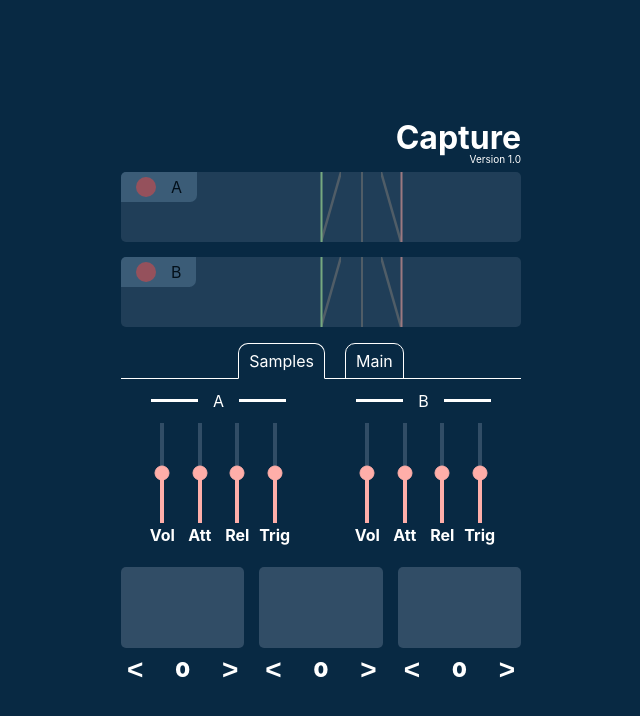
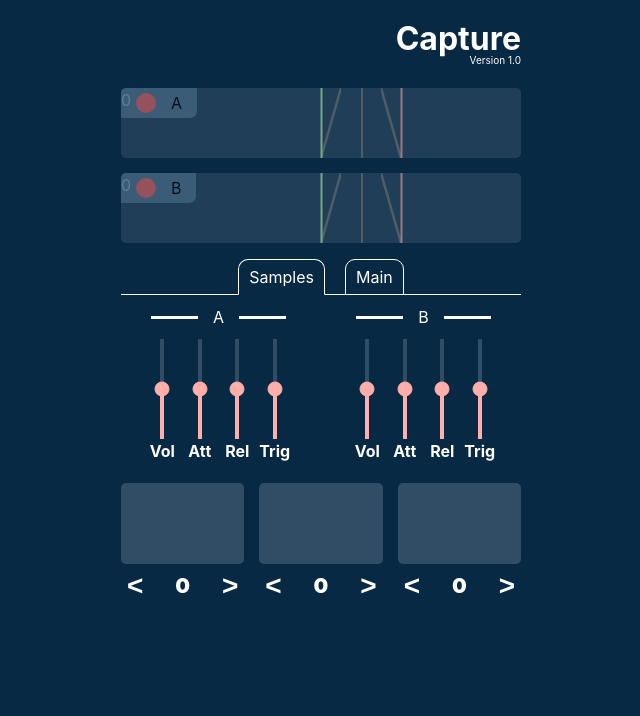
Before and after one commit to KRISCHOMAT/capture, a React (Vite) app: page / in a window 1280 px wide. Shown: the top 716 px of the page, without its empty margins (319-959 px from the left). Built offline with nearby package versions, Linux system fonts and the light colour scheme; no server answers.

Commit message:
debug waveform

```diff
--- a/src/components/WaveForm.tsx
+++ b/src/components/WaveForm.tsx
@@ -11,11 +11,11 @@ interface Props {
 const WaveForm = ({ name, index }: Props) => {
   const setStart = useAppState((state) => state.setStart);
   const setEnd = useAppState((state) => state.setEnd);
-  // const setRecording = useAppState((state) => state.setRecording);
+  const setRecording = useAppState((state) => state.setRecording);
   const envs = useAppState((state) => state.envs);
   const volume = useAppState((state) => state.samples[index].vol);
 
-  const { rec, filteredData } = useMediaRecorder();
+  const { rec, filteredData, audioBuffer } = useMediaRecorder();
 
   const [isMouseDown, setIsMouseDown] = useState(false);
   const [valueStart, setValueStart] = useState(50);
@@ -79,11 +79,11 @@ const WaveForm = ({ name, index }: Props) => {
     setContext(context);
   };
 
-  // useEffect(() => {
-  //   if (audioBuffer) {
-  //     setRecording(audioBuffer, index);
-  //   }
-  // }, [audioBuffer]);
+  useEffect(() => {
+    if (audioBuffer) {
+      setRecording(audioBuffer, index);
+    }
+  }, [audioBuffer]);
 
   useEffect(() => {
     draw();
@@ -224,6 +224,7 @@ const WaveForm = ({ name, index }: Props) => {
       >
         <div className={styles.endIndicator}></div>
       </div>
+      <span style={{ color: "white" }}>{filteredData.length}</span>
     </div>
   );
 };
--- a/src/hooks/useMediaRecorder.ts
+++ b/src/hooks/useMediaRecorder.ts
@@ -2,7 +2,6 @@ import { useEffect, useState } from "react";
 
 const useMediaRecorder = () => {
   const [mediaRecorder, setMediaRecorder] = useState<MediaRecorder>();
-  const [bufDecode, setBufDecode] = useState<Float32Array>();
   const [audioBuffer, setAudioBuffer] = useState<AudioBuffer>();
   const [filteredData, setFilteredData] = useState<number[]>([]);
 
@@ -41,16 +40,16 @@ const useMediaRecorder = () => {
 
   const getMedia = async () => {
     const stream = await navigator.mediaDevices.getUserMedia({ audio: true });
-    const recorder = new MediaRecorder(stream);
+    const recorder = new MediaRecorder(stream, {
+      mimeType: "audio/webm;codecs=opus",
+    });
     recorder.ondataavailable = async function (e: BlobEvent) {
       const audioCtx = new AudioContext();
       const raw = e.data;
       const arrayBuffer = await raw.arrayBuffer();
       const newBuf = await audioCtx.decodeAudioData(arrayBuffer);
       const channelData = newBuf.getChannelData(1);
-
       setAudioBuffer(newBuf);
-      setBufDecode(channelData);
       setFilteredData(filterData(channelData));
     };
     setMediaRecorder(recorder);
@@ -60,7 +59,7 @@ const useMediaRecorder = () => {
     getMedia();
   }, []);
 
-  return { rec, bufDecode, filteredData, audioBuffer };
+  return { rec, filteredData, audioBuffer };
 };
 
 export default useMediaRecorder;
--- a/src/index.css
+++ b/src/index.css
@@ -26,7 +26,6 @@
   min-height: 100vh;
   min-width: 100vw;
   display: flex;
-  align-items: center;
   justify-content: center;
 }
 
@@ -49,7 +48,7 @@ html {
 .logo {
   display: flex;
   flex-direction: column;
-  margin-bottom: 5px;
+  margin-bottom: 20px;
 }
 
 .logo h1 {
@@ -69,7 +68,7 @@ html {
 }
 
 .app {
-  padding: 10px;
+  padding: 15px;
   width: 100%;
   max-width: 400px;
 }
```
